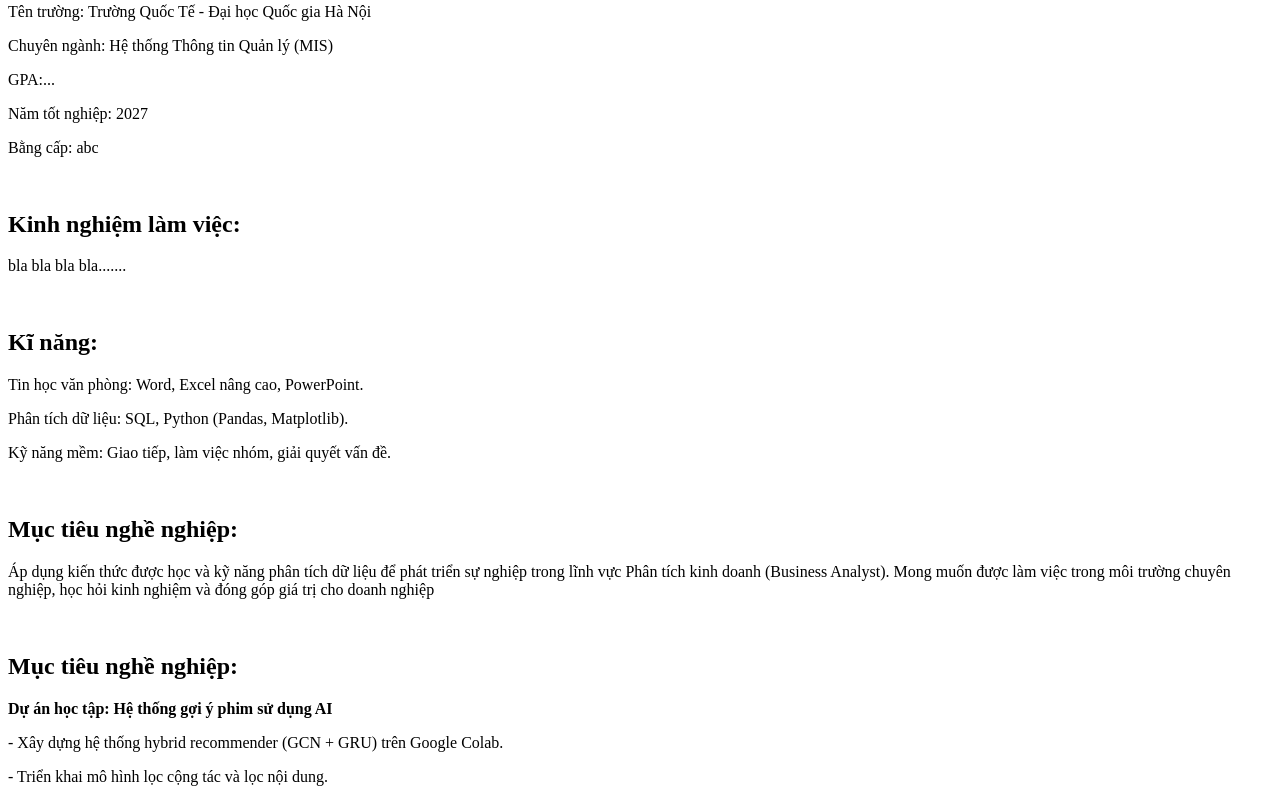
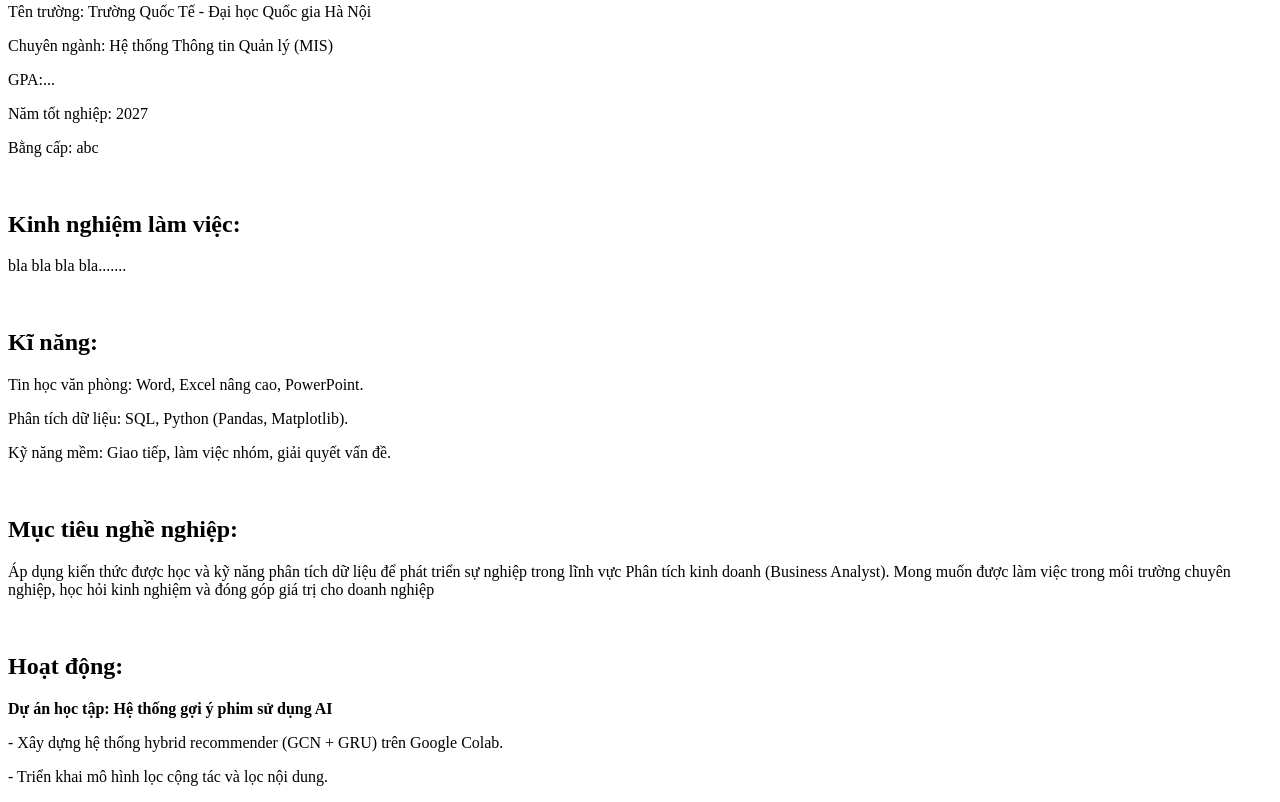
Before and after one commit to leehoanglan/leehoanglan.github.io, a plain HTML site: page index.html in a window 1280 px wide. Shown: the part 453-1255 px from the top of the page. Drawn offline with Linux system fonts and the light colour scheme.

Commit message:
Update index.html

```diff
--- a/index.html
+++ b/index.html
@@ -38,7 +38,7 @@
     <h2><strong>Mục tiêu nghề nghiệp:</strong></h2>
     <p>Áp dụng kiến thức được học và kỹ năng phân tích dữ liệu để phát triển sự nghiệp trong lĩnh vực Phân tích kinh doanh (Business Analyst). Mong muốn được làm việc trong môi trường chuyên nghiệp, học hỏi kinh nghiệm và đóng góp giá trị cho doanh nghiệp</p>
     <br/>
-    <h2><strong>Mục tiêu nghề nghiệp:</strong></h2>
+    <h2><strong>Hoạt động:</strong></h2>
     <p><strong>Dự án học tập: Hệ thống gợi ý phim sử dụng AI</strong></p>
     <p>- Xây dựng hệ thống hybrid recommender (GCN + GRU) trên Google Colab.</p>
     <p>- Triển khai mô hình lọc cộng tác và lọc nội dung.</p>
```
